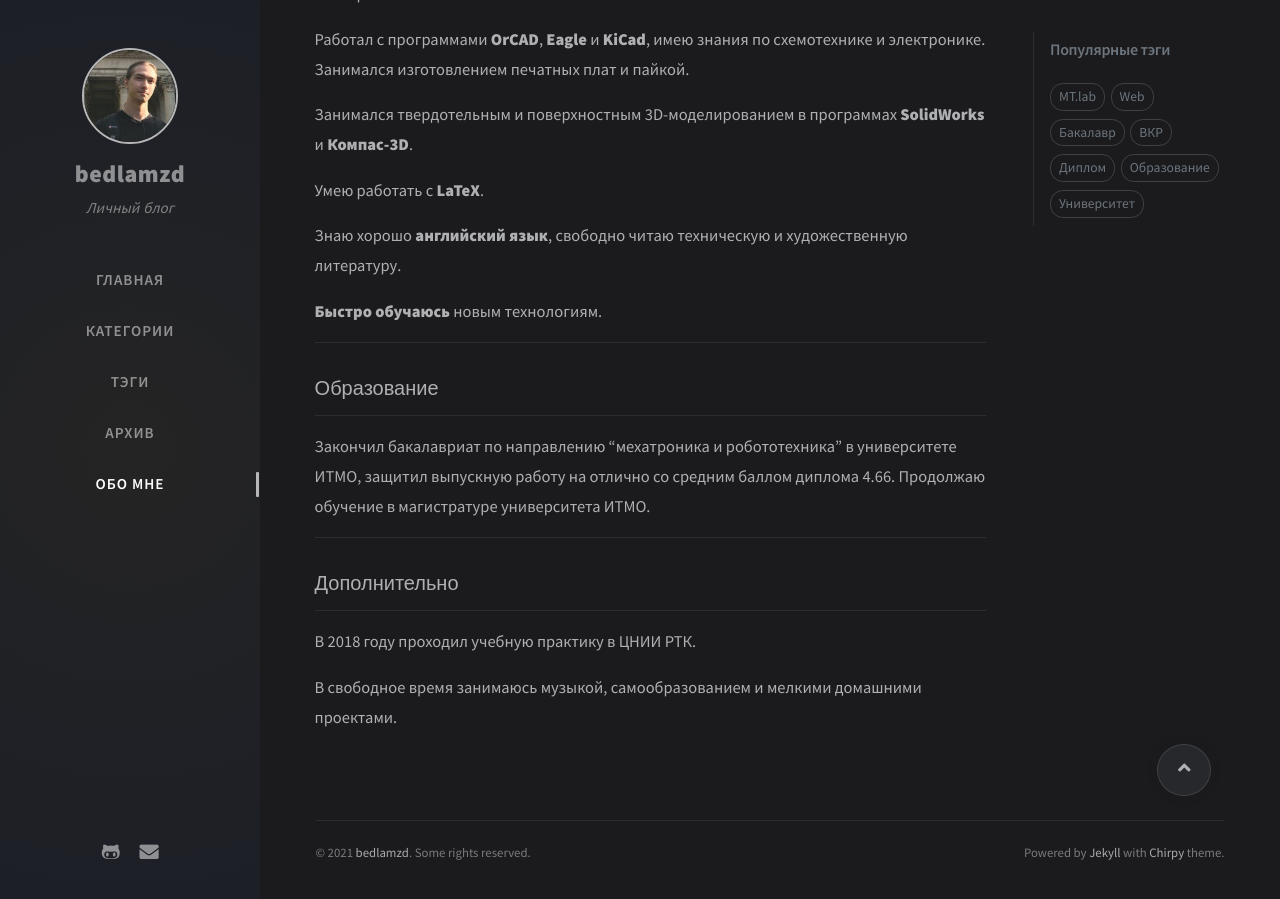
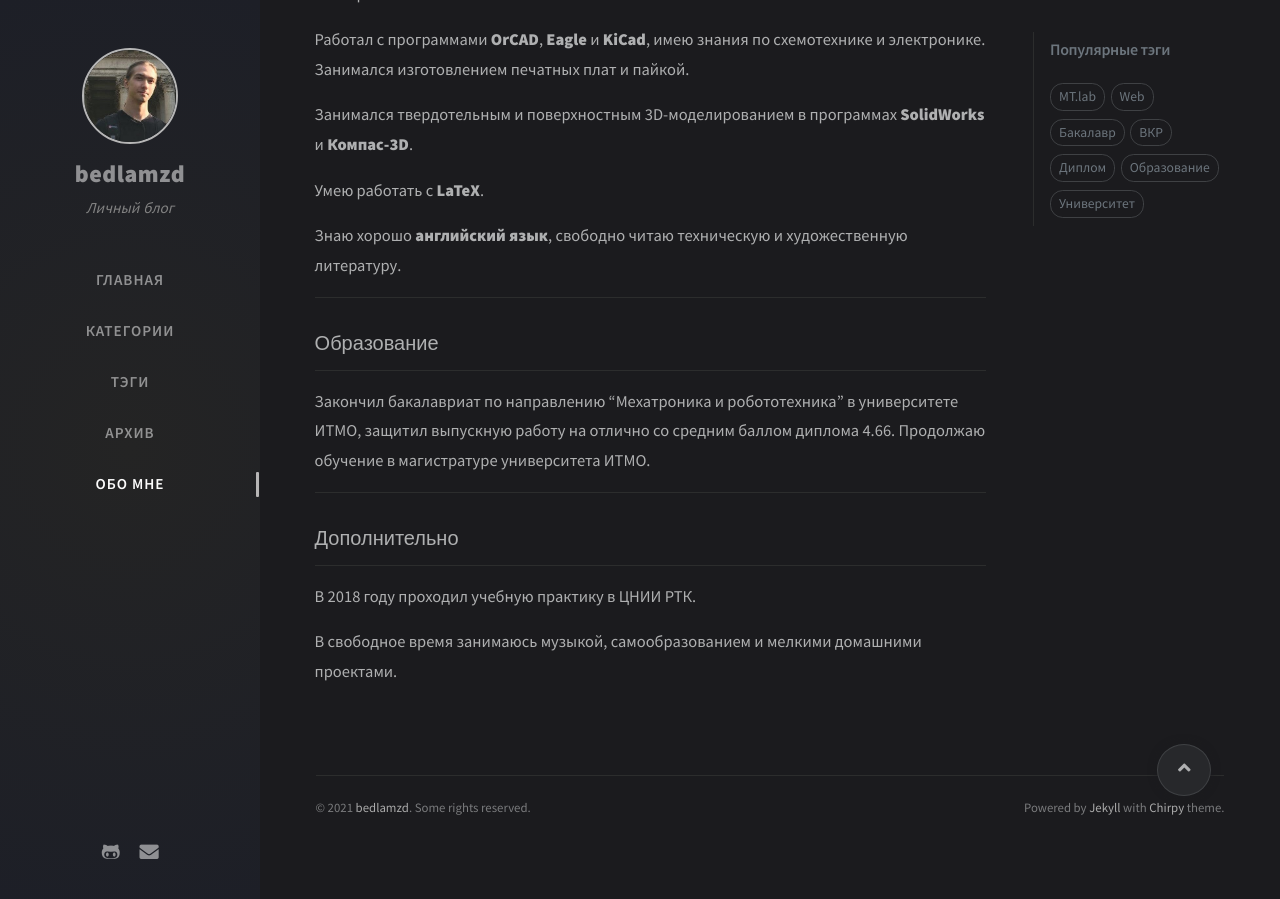
Before and after one commit to bedlamzd/site-internals, a Jekyll site: the page built from _tabs/about.md, in a window 1280 px wide and 900 px high, scrolled down 2208 px. Built offline with Jekyll 4.4.1, drawn with Linux system fonts in a browser that asks for light colours; nearby versions of some CDN libraries; comment, search, counter and statistics services are not loaded; after the commit the page ends 3063 px from its top, so only the background shows below that; some of the changed text lies outside the part shown.

```diff
--- a/_tabs/about.md
+++ b/_tabs/about.md
@@ -91,13 +91,11 @@
 
 Знаю хорошо **английский язык**, свободно читаю техническую и художественную литературу.
 
-**Быстро обучаюсь** новым технологиям.
-
 * * *
 
 ### Образование
 * * *
-Закончил бакалавриат по направлению "мехатроника и робототехника" в университете ИТМО, защитил выпускную работу на
+Закончил бакалавриат по направлению "Мехатроника и робототехника" в университете ИТМО, защитил выпускную работу на
 отлично со средним баллом диплома 4.66. Продолжаю обучение в магистратуре университета ИТМО.
 
 * * *
```
Also changed, not shown: other parts of _tabs/about.md (+1 -1 lines), _posts/2016-12-28-delay.md (+5 -6 lines), _posts/2020-07-08-mt-website.md (+1 -1 lines).
